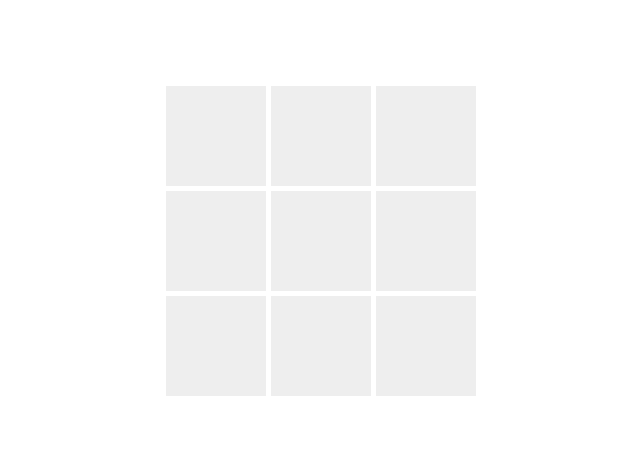
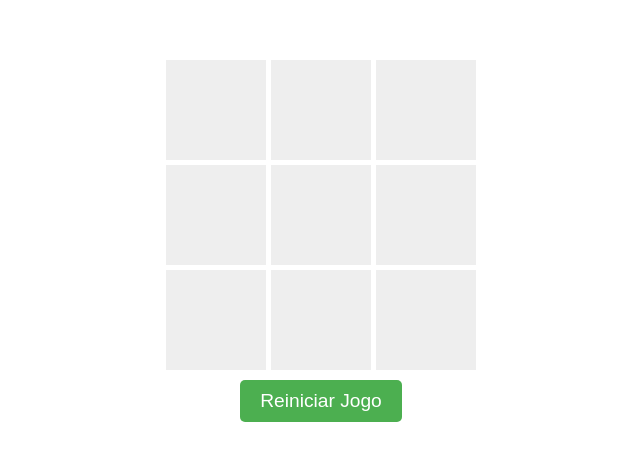
Before and after one commit to Leandrolinos/Jogo-da-Velha, a plain HTML site: page index.html in a window 1280 px wide. Shown: the part 159-620 px from the top of the page, without its empty margins (319-959 px from the left). Drawn offline with Linux system fonts and the light colour scheme.

Commit message:
impplementação botão Reiniciar

```diff
--- a/css/style.css
+++ b/css/style.css
@@ -5,6 +5,12 @@ body {
     height: 100vh;
     margin: 0;
     font-family: 'Arial', sans-serif;
+}
+
+#game-container {
+    display: flex;
+    flex-direction: column;
+    align-items: center;
 }
 
 #board {
@@ -27,3 +33,18 @@ body {
 .cell:hover {
     background-color: #ddd;
 }
+
+#resetButton {
+    margin-top: 10px;
+    padding: 10px 20px;
+    font-size: 1.2em;
+    background-color: #4CAF50;
+    color: white;
+    border: none;
+    border-radius: 5px;
+    cursor: pointer;
+}
+
+#resetButton:hover {
+    background-color: #45a049;
+}
--- a/index.html
+++ b/index.html
@@ -10,7 +10,10 @@
 
 <body>
 
-    <div id="board"></div>
+    <div id="game-container">
+        <div id="board"></div>
+        <button id="resetButton">Reiniciar Jogo</button>
+    </div>
 
     <script src="js/game.js"></script>
 
--- a/js/game.js
+++ b/js/game.js
@@ -1,6 +1,8 @@
 const board = document.getElementById('board');
 let currentPlayer = 'X';
 let gameBoard = ['', '', '', '', '', '', '', '', ''];
+const resetButton = document.getElementById('resetButton');
+
 
 function createCell(index) {
     const cell = document.createElement('div');
@@ -52,5 +54,13 @@ function checkWinner() {
         gameBoard[pattern[1]] === gameBoard[pattern[2]]
     );
 }
+function resetGame() {
+    gameBoard = ['', '', '', '', '', '', '', '', ''];
+    currentPlayer = 'X';
+    renderBoard();
+}
+
+resetButton.addEventListener('click', resetGame);
+
 
 renderBoard();
```
